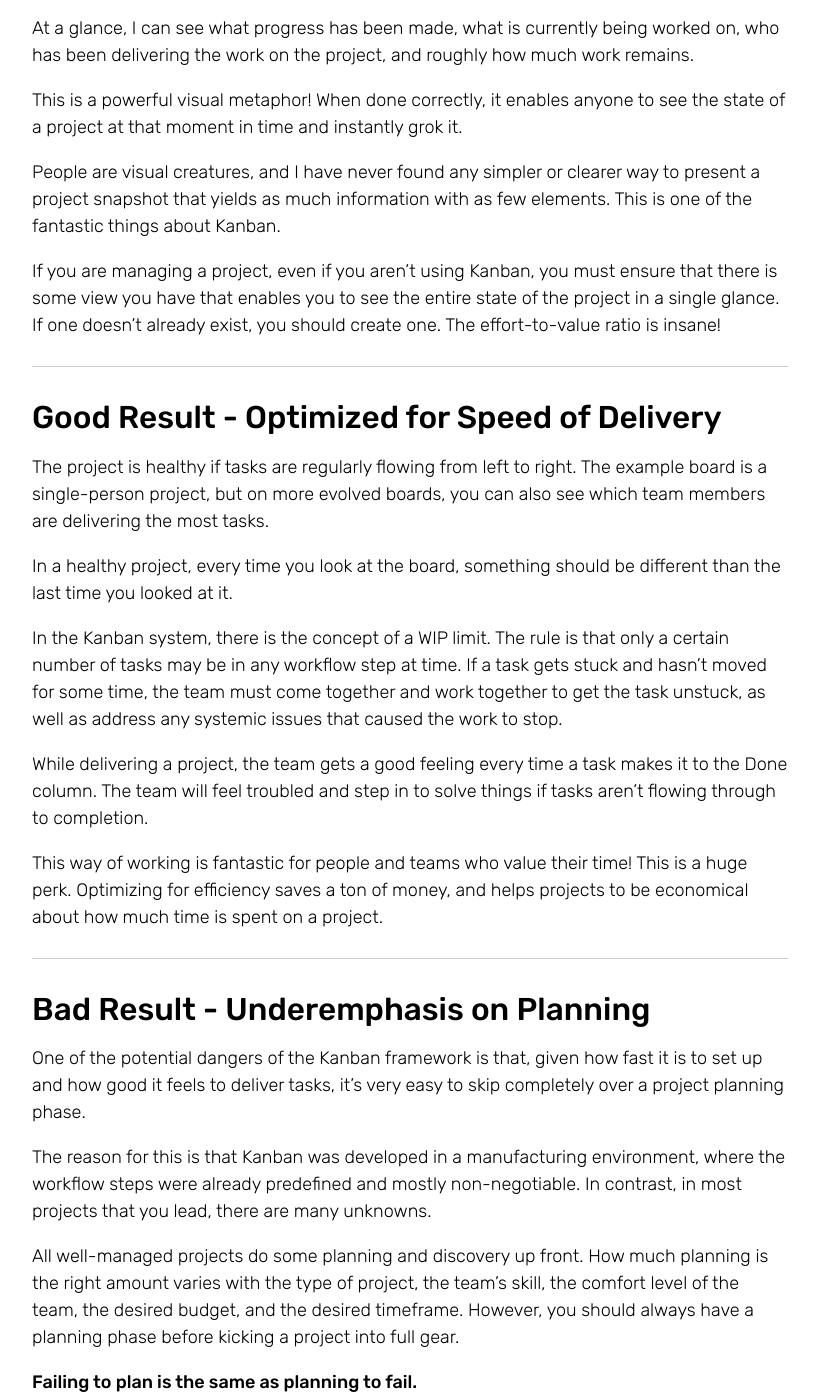
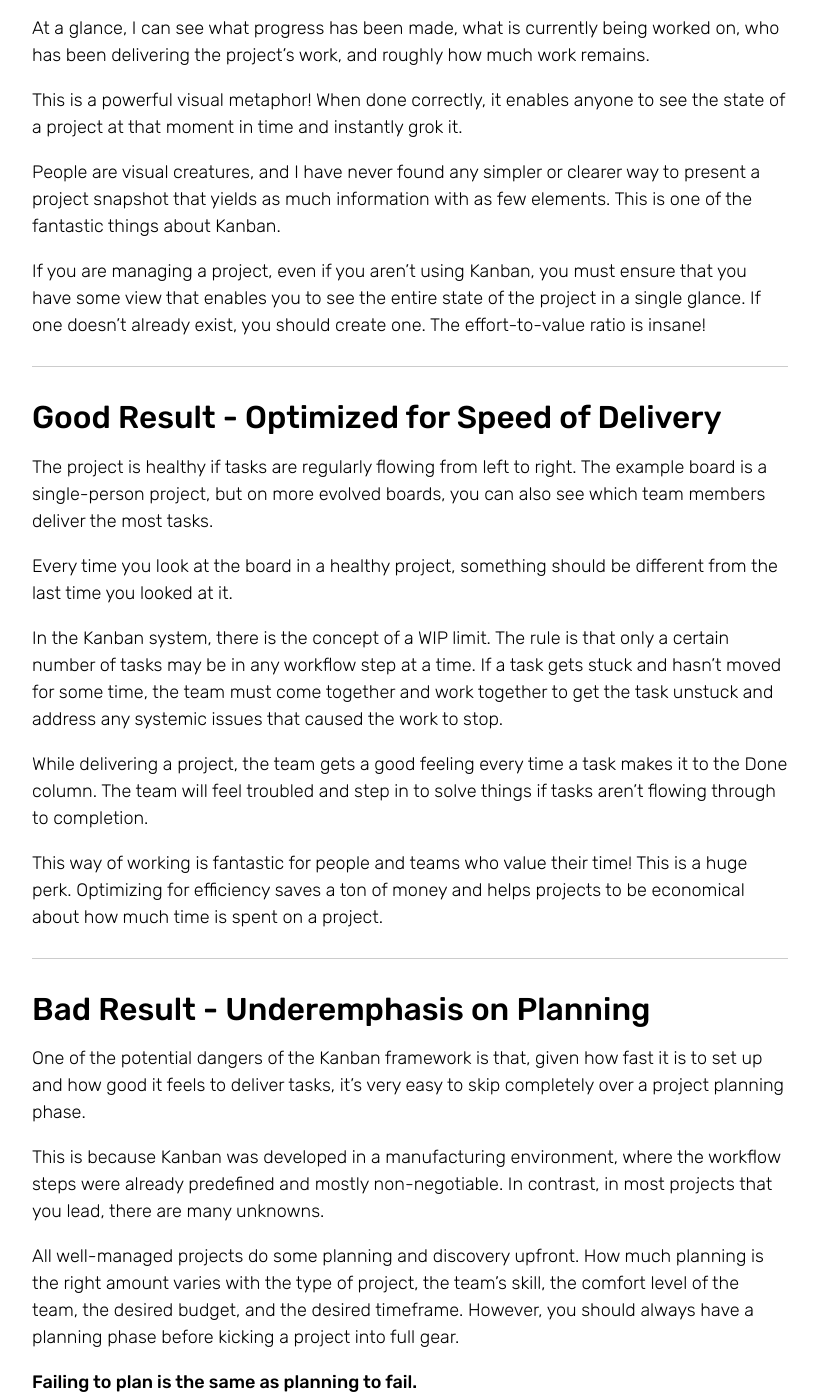
Before and after one commit to SilasReinagel/silasreinagel.github.io, a Jekyll site: the page built from static/delivering/C7_kanban_good_and_bad.md, in a window 1280 px wide and 1400 px high, scrolled down 1385 px. Shown: the whole window, without its empty margins (230-1049 px from the left). Built offline with Jekyll 4.4.1, drawn with Linux system fonts in a browser that asks for light colours; nearby versions of some CDN libraries; our own code applies the rules of GitHub Pages for plain Markdown files; some of the changed text lies outside the part shown.

Commit message:
Project Management Secrets. Editing Chapters 6-7

```diff
--- a/static/delivering/C7_kanban_good_and_bad.md
+++ b/static/delivering/C7_kanban_good_and_bad.md
@@ -1,54 +1,54 @@
 # Chapter 7 - Kanban: The Good and Bad
 
-Kanban is a system that predates Agile, but has since been adopted as one of the biggest methodological frameworks for implementing Agile at a company. There is a bit of overlap between the two, but also some differences.
+Kanban is a system that predates Agile but has since been adopted as one of the most prominent methodological frameworks for implementing Agile at a company. There is a bit of overlap between the two, but also some differences.
 
-I don't want to get into the academic details. Instead, I just want to introduce you to the concepts that will be the most useful to you on a practical daily basis.
+I don't want to get into the academic details. Instead, I just want to introduce you to the practical concepts that will be the most useful to you on a daily basis.
 
-What are the key concepts of the Kanban methodology?
+What are the fundamental concepts of the Kanban methodology?
 
 1. Visual representations of the workflow
 2. Optimized for speed of delivery
-3. Makes it easy to identity waste and bottlenecks
+3. Makes it easy to identify waste and bottlenecks
 4. Very high flexibility
 5. Minimal planning and preparation overhead
 
-This is my very favorite of all the Agile frameworks because it empowers us to manage projects without a ton of ceremony, and allows us to quickly adapt to new ideas and changing scenarios without expensive rippling effects.
+This is my very favorite of all the Agile frameworks because it empowers us to manage projects without a ton of ceremony and allows us to quickly adapt to new ideas and changing scenarios without expensive rippling effects.
 
-Whenever I manage a project, using a pure Kanban flow is my go-to. It's the fastest to set up. It's easy to teach people, and it puts the focus on delivering the project, which is what project management is all about.
+Whenever I manage a project, using a pure Kanban flow is my go-to. It's the fastest to set up. It's easy to teach to people and it puts the focus on delivering the project, which is what project management is all about.
 
-The Kanban methodology is about managing the process workflow through visualizing tasks and ensuring that tasks are fully completed from start to finish, with the whole team focusing on observing and improving that task flow.
+The Kanban methodology is about managing the process workflow by visualizing tasks and ensuring that tasks are fully completed from start to finish. The whole team focuses on observing and improving that task flow.
 
 ---
 
 ## Good Result - One Glance Visualization
 
-The key tool required to do Kanban is a Kanban board. It consists of vertical columns of tasks, consisting of, at a minimum, columns for Up Next, In Progress, and Done.
+The primary tool required to do Kanban is a Kanban board. It consists of vertical columns of tasks, consisting of, at a minimum, columns for Up Next, In Progress, and Done.
 
 Here is a look at my Kanban board for this book-writing project.
 
 <img src="./kanban-board.jpg" style="max-width: 70%; margin-left: auto; margin-right: auto;">
 
-At a glance, I can see what progress has been made, what is currently being worked on, who has been delivering the work on the project, and roughly how much work remains.
+At a glance, I can see what progress has been made, what is currently being worked on, who has been delivering the project's work, and roughly how much work remains.
 
 This is a powerful visual metaphor! When done correctly, it enables anyone to see the state of a project at that moment in time and instantly grok it.
 
 People are visual creatures, and I have never found any simpler or clearer way to present a project snapshot that yields as much information with as few elements. This is one of the fantastic things about Kanban.
 
-If you are managing a project, even if you aren't using Kanban, you must ensure that there is some view you have that enables you to see the entire state of the project in a single glance. If one doesn't already exist, you should create one. The effort-to-value ratio is insane!
+If you are managing a project, even if you aren't using Kanban, you must ensure that you have some view that enables you to see the entire state of the project in a single glance. If one doesn't already exist, you should create one. The effort-to-value ratio is insane!
 
 ---
 
 ## Good Result - Optimized for Speed of Delivery
 
-The project is healthy if tasks are regularly flowing from left to right. The example board is a single-person project, but on more evolved boards, you can also see which team members are delivering the most tasks.
+The project is healthy if tasks are regularly flowing from left to right. The example board is a single-person project, but on more evolved boards, you can also see which team members deliver the most tasks.
 
-In a healthy project, every time you look at the board, something should be different than the last time you looked at it.
+Every time you look at the board in a healthy project, something should be different from the last time you looked at it.
 
-In the Kanban system, there is the concept of a WIP limit. The rule is that only a certain number of tasks may be in any workflow step at time. If a task gets stuck and hasn't moved for some time, the team must come together and work together to get the task unstuck, as well as address any systemic issues that caused the work to stop.
+In the Kanban system, there is the concept of a WIP limit. The rule is that only a certain number of tasks may be in any workflow step at a time. If a task gets stuck and hasn't moved for some time, the team must come together and work together to get the task unstuck and address any systemic issues that caused the work to stop.
 
 While delivering a project, the team gets a good feeling every time a task makes it to the Done column. The team will feel troubled and step in to solve things if tasks aren't flowing through to completion.
 
-This way of working is fantastic for people and teams who value their time! This is a huge perk. Optimizing for efficiency saves a ton of money, and helps projects to be economical about how much time is spent on a project.
+This way of working is fantastic for people and teams who value their time! This is a huge perk. Optimizing for efficiency saves a ton of money and helps projects to be economical about how much time is spent on a project.
 
 ---
 
@@ -56,9 +56,9 @@
 
 One of the potential dangers of the Kanban framework is that, given how fast it is to set up and how good it feels to deliver tasks, it's very easy to skip completely over a project planning phase.
 
-The reason for this is that Kanban was developed in a manufacturing environment, where the workflow steps were already predefined and mostly non-negotiable. In contrast, in most projects that you lead, there are many unknowns.
+This is because Kanban was developed in a manufacturing environment, where the workflow steps were already predefined and mostly non-negotiable. In contrast, in most projects that you lead, there are many unknowns.
 
-All well-managed projects do some planning and discovery up front. How much planning is the right amount varies with the type of project, the team's skill, the comfort level of the team, the desired budget, and the desired timeframe. However, you should always have a planning phase before kicking a project into full gear.
+All well-managed projects do some planning and discovery upfront. How much planning is the right amount varies with the type of project, the team's skill, the comfort level of the team, the desired budget, and the desired timeframe. However, you should always have a planning phase before kicking a project into full gear.
 
 **Failing to plan is the same as planning to fail.**
 
@@ -72,7 +72,7 @@
 
 **Suppose you want to have fixed costs and scope, while time is the flexible element?** Perfect. Each week, just report on how many tasks are in Done compared with in Up Next.
 
-**What if you have a fixed scope and timeline?** You can bring in new team members, or allocate more focus on this project to the senior team members. It's easy to see precisely how much work is left before the project is finished, so you can see if you need to allocate more money/team members or if you can ease off.
+**What if you have a fixed scope and timeline?** You can bring in new team members or allocate more focus on this project to the senior team members. It's easy to see precisely how much work is left before the project is finished, so you can see if you need to allocate more money/team members or if you can ease off.
 
 **What if the timeline and costs are fixed?** You can reorder the tasks based on their importance, remove the least important tasks, or add more tasks if you are ahead of schedule. Every day you can come in and tweak the Up Next column without impacting any other part of the project process.
 
@@ -94,9 +94,9 @@
 2. Make it easy and addicting to deliver tasks rapidly
 3. Enable high flexibility to handle changes and mid-project discoveries
 
-If you have a process that has these three features, you're going to be in a very good place, regardless of whether you use Kanban.
+If you have a process with these three features, you're going to be in a very good place, regardless of whether you use Kanban.
 
-That said, what's my recommendation? Use Kanban unless you run into problems that it can't solve. Kanban has been around for 80 years and has stood the test of time. It's been around even longer than Agile. It incorporates **A LOT** of the human wisdom around workflow management. By using it, you will learn more and more about which problems it has effectively solved.
+That said, what's my recommendation? Use Kanban unless you run into problems that it can't solve. Kanban has been around for 80 years and has stood the test of time. It's been around even longer than Agile. It incorporates **A LOT** of human wisdom around workflow management. By using it, you will learn more and more about which problems it has effectively solved.
 
 ---
 
```
Also changed, not shown: other parts of static/delivering/C7_kanban_good_and_bad.md (+1 -1 lines), static/delivering/01_version.md (+1 -1 lines), static/delivering/C6_agile_good_and_bad.md (+20 -20 lines).
